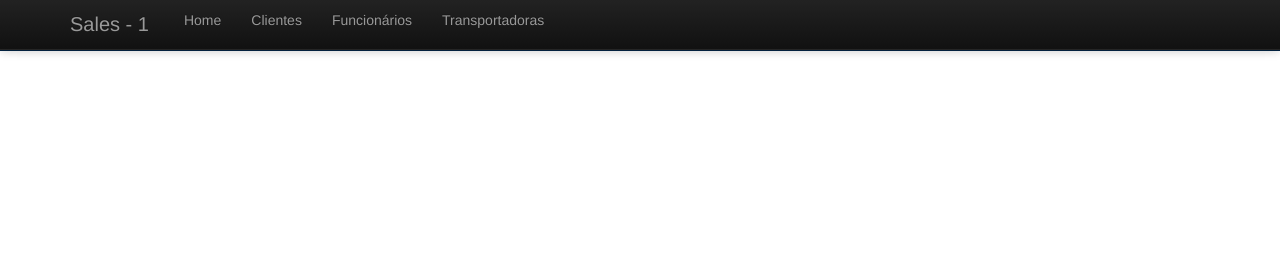
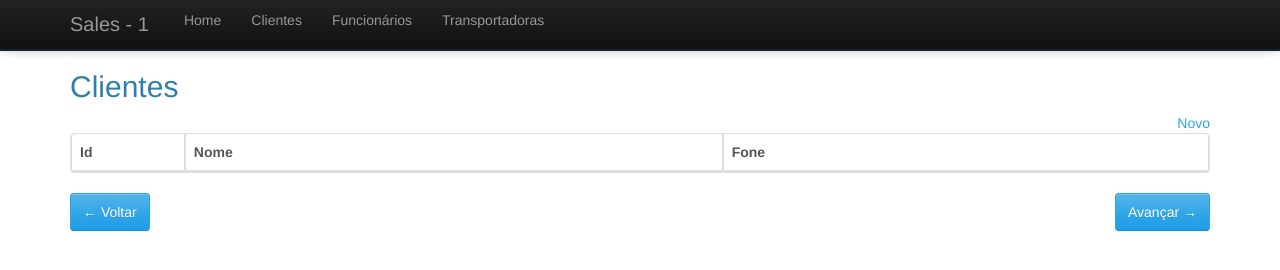
Before and after one commit to WellMafra/AngularJsNaPratica, a plain HTML site: page sales-client/index.html in a window 1280 px wide. Drawn offline with Linux system fonts and the light colour scheme; files whose address does not match are found by name.

Commit message:
Fixed navigation

```diff
--- a/sales-client/index.html
+++ b/sales-client/index.html
@@ -34,7 +34,7 @@
 				</div>
 			</div>
 		</div>
-		<div class="container" ng-view style="margin-top:50px"></div>
+		<div class="container" ui-view style="margin-top:50px"></div>
 
 
 		<!-- JavaScript -->
--- a/sales-client/js/app.js
+++ b/sales-client/js/app.js
@@ -27,10 +27,9 @@ $app.config(function($stateProvider, $urlRouterProvider, $httpProvider) {
 		templateUrl:'view/clientes/update.html'
 	});
 
-	//configura o RESPONSE interceptor, usado para exibir o ícone de acesso ao servid\
-	//or
+	//configura o RESPONSE interceptor, usado para exibir o ícone de acesso ao servidor
 	// e a exibir uma mensagem de erro caso o servidor retorne algum erro
-	$httpProvider.responseInterceptors.push(function($q,$rootScope) {
+	$httpProvider.responseInterceptors.push(function($q, $rootScope) {
 		return function(promise) {
 			//Always disable loader
 			$rootScope.hideLoader();
@@ -46,7 +45,7 @@ $app.config(function($stateProvider, $urlRouterProvider, $httpProvider) {
 				if ($error && $error.text) {
 					alert("ERROR: " + $error.text);
 				} else {
-					if (response.status = 404) {
+					if (response.status == 404) {
 						alert("Erro ao acessar servidor. Página não encontrada. Veja 39 rros para maiores detalhes");
 					} else {
 						alert("ERROR! See log console");
--- a/sales-client/js/clientesController.js
+++ b/sales-client/js/clientesController.js
@@ -1,4 +1,4 @@
-function clientesController($scope, $http, $routeParams, $location) {
+function clientesController($scope, $http, $stateParams, $location) {
 	//lista de clientes
 	$scope.rows = null;
 	//um cliente
@@ -20,9 +20,9 @@ function clientesController($scope, $http, $routeParams, $location) {
 
 
 	$scope.loadRow = function(){
-		if ($routeParams.id !== null) {
+		if ($stateParams.id !== null) {
 			$scope.showLoader();
-			$http.get($scope.server("/customer/"+$routeParams.id)).success(function(data) {
+			$http.get($scope.server("/customer/"+$stateParams.id)).success(function(data) {
 				$scope.row = data;
 				$scope.row.isUpdate = true;
 			});
@@ -36,7 +36,7 @@ function clientesController($scope, $http, $routeParams, $location) {
 	$scope.save = function(){
 		$scope.showLoader();
 
-		$http.post($scope.server("/customer/"+$routeParams.id),$scope.row).success(function(data){
+		$http.post($scope.server("/customer/"+$stateParams.id),$scope.row).success(function(data){
 			alert("Salvo com sucesso");
 			$scope.row.isUpdate = true;
 		});
@@ -44,7 +44,7 @@ function clientesController($scope, $http, $routeParams, $location) {
 
 	$scope.del = function(){
 		if (confirm("Deseja excluir " + $scope.row.CustomerID + "?")){
-			$http.delete($scope.server("/customer/"+$routeParams.id)).success(function(s){
+			$http.delete($scope.server("/customer/"+$stateParams.id)).success(function(s){
 				alert("Excluído com sucesso");
 				$location.path("/clientes");
 			});
```
